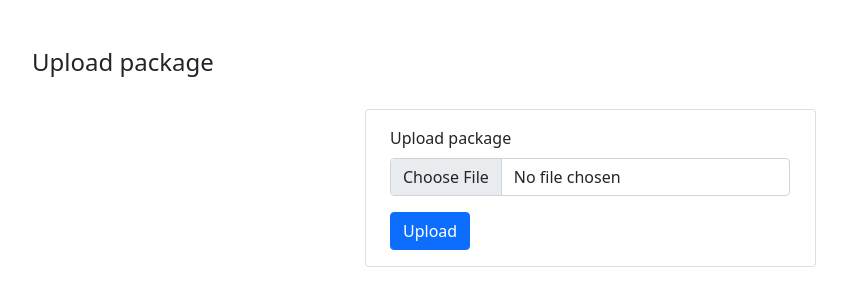
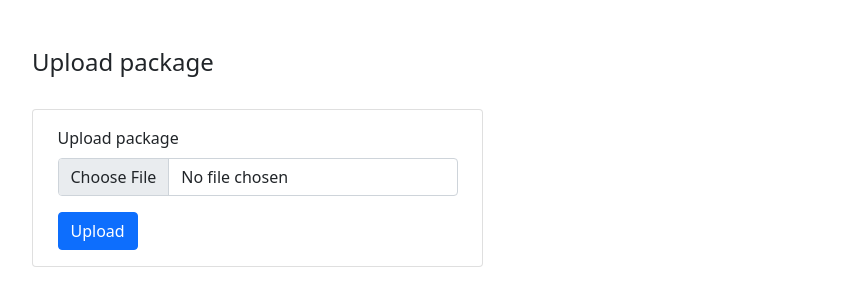
Before and after one commit to scieloorg/kernel_to_webiste, a Django app: page /user/package/upload in a window 1280 px wide. Shown: the part 65-371 px from the top of the page, without its empty margins (50-897 px from the left). Run offline with Django 3.2, Linux system fonts and the light colour scheme; the visitor is signed in with stand-in values (Sample User, id 1); parts of the project's set-up code (start-up, migrations or seed data) failed here and were passed over; some libraries are stand-ins or nearby versions.

Commit message:
alinha à esquerda os formulários de consulta

```diff
--- a/spf/core/templates/core/user_package_download.html
+++ b/spf/core/templates/core/user_package_download.html
@@ -9,7 +9,7 @@ SciELO Publishing Framework - {% trans 'Search package' %}
 {% block content %}
 <h1 class="h4 pt-5">{% trans 'Search package' %}</h1>
 
-<div class="row justify-content-center my-3">
+<div class="row my-3">
     <div class="col-sm-5 mb-3">
         <div class="card my-3">
             <div class="card-header">
--- a/spf/core/templates/core/user_package_upload.html
+++ b/spf/core/templates/core/user_package_upload.html
@@ -8,7 +8,7 @@ SciELO Publishing Framework - {% trans 'Upload package' %}
 {% block content %}
 <h1 class="h4 pt-5">{% trans 'Upload package' %}</h1>
 
-<div class="row justify-content-center my-3">
+<div class="row my-3">
     <div class="col-sm-5 mb-3">
         <div class="card my-3">
             <div class="card-body">
```
